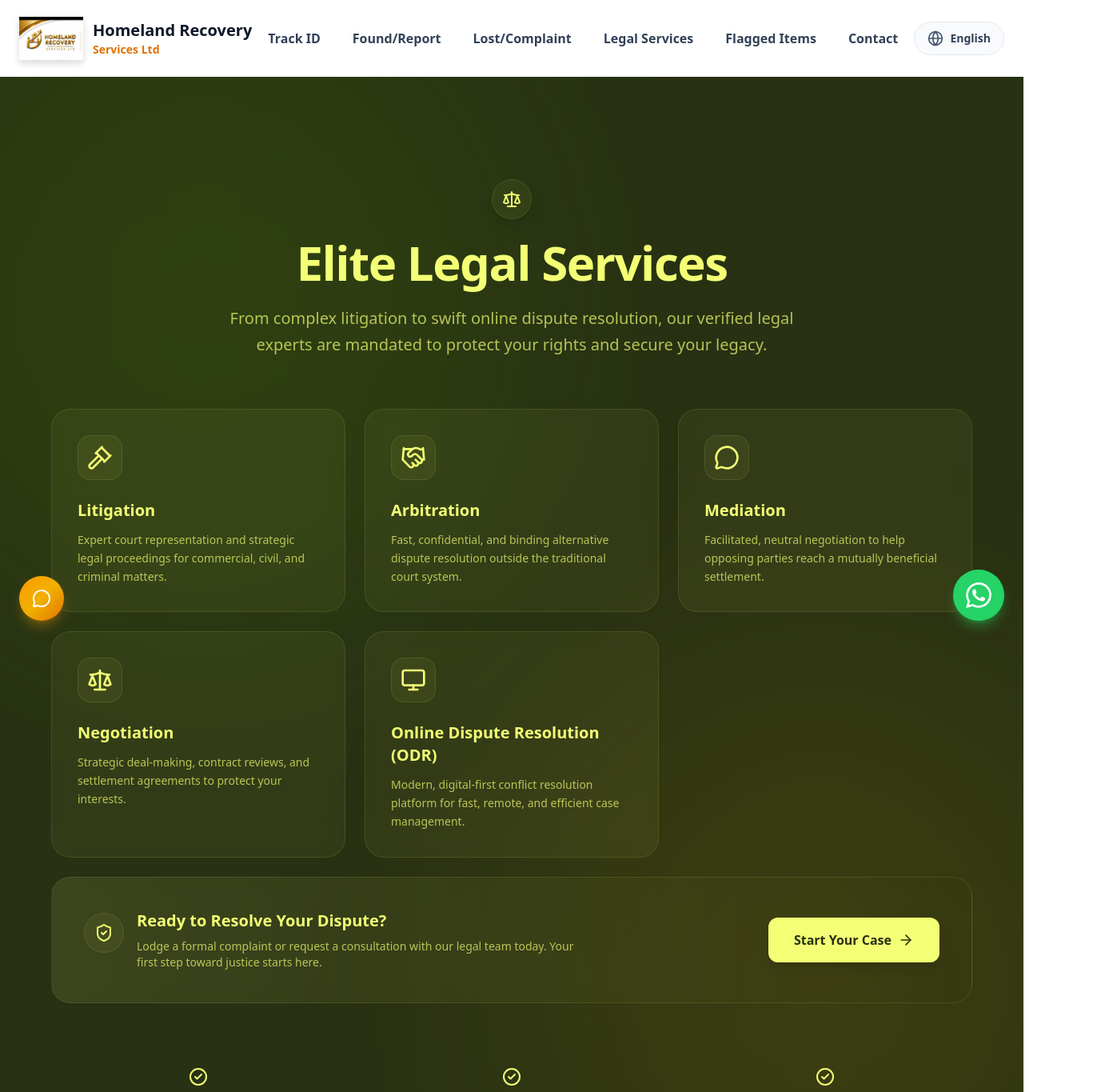
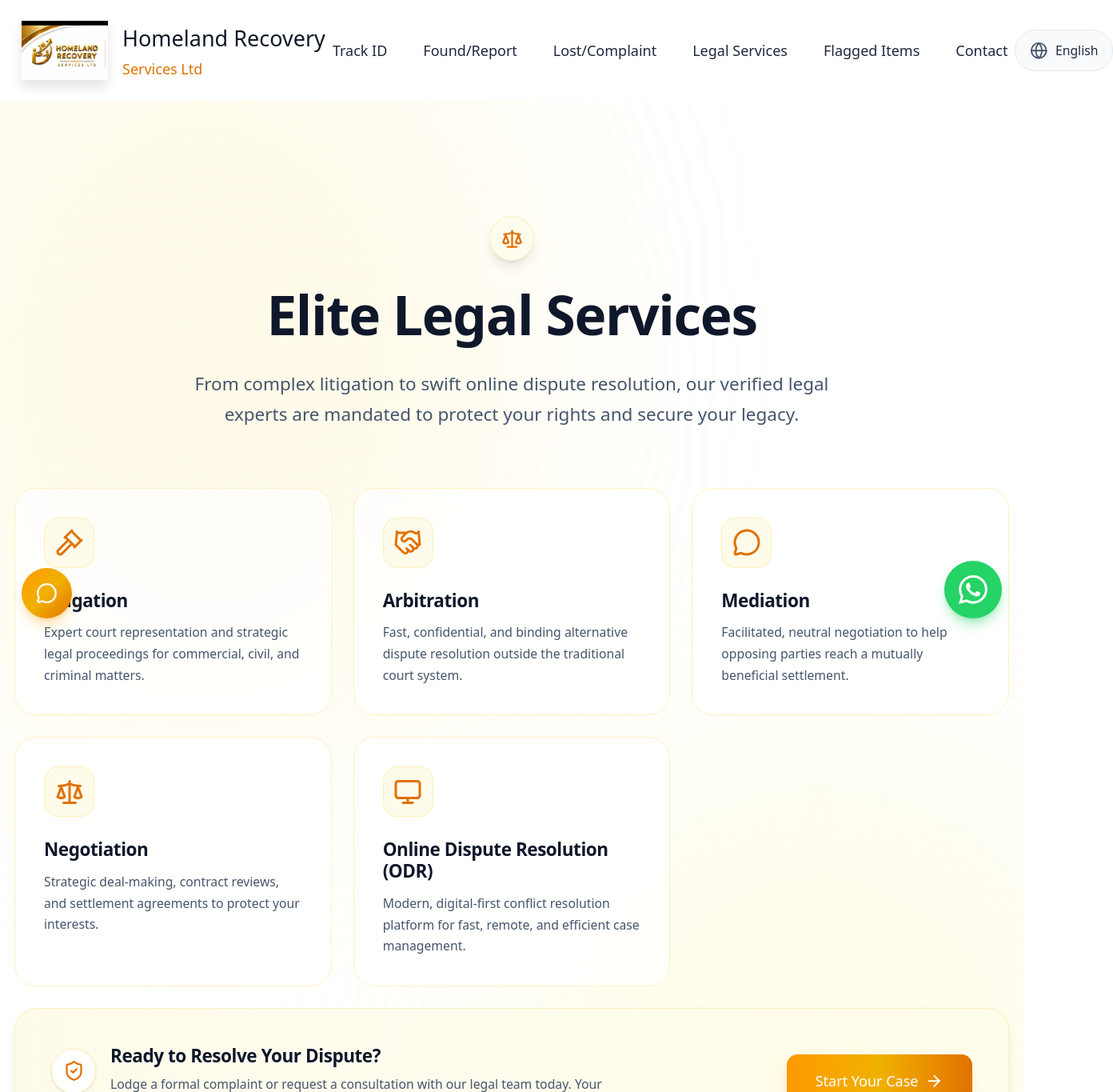
Before and after one commit to sanusiabdullah784-commits/Recovery, a Next.js app: page /legal-services in a window 1280 px wide. Shown: the top 1365 px of the page at 80% size, 1392 px wide, since content can reach past the window. Built offline with nearby package versions, Linux system fonts and the light colour scheme.

Commit message:
feat: increase global text/button sizes, update navbar logo scaling, and apply white/gold theme to Legal Services section

```diff
--- a/src/app/globals.css
+++ b/src/app/globals.css
@@ -1,32 +1,74 @@
 @import "tailwindcss";
 
-@layer base {
-  :root {
-    --background: 0 0% 100%;
-    --foreground: 222.2 84% 4.9%;
+/* ==========================================
+   GLOBAL TYPOGRAPHY & LARGER TEXT
+   ========================================== */
+html {
+  /* Increasing base font size to 18px makes ALL Tailwind text (text-sm, text-lg, etc.) 12.5% larger globally */
+  font-size: 18px;
+}
+
+html, body {
+  overflow-x: hidden;
+  max-width: 100vw;
+  background-color: #ffffff !important; /* Force pure white background permanently */
+  color: #0f172a !important; /* Force dark slate text for maximum readability */
+  font-weight: 500 !important; /* Make all base text bolder (Medium weight) */
+  -webkit-font-smoothing: antialiased;
+  -moz-osx-font-smoothing: grayscale;
+  scroll-behavior: smooth;
+}
+
+/* Make all headings extra bold and premium */
+h1, h2, h3, h4, h5, h6 {
+  font-weight: 800 !important;
+  letter-spacing: -0.02em; /* Tighter tracking for a premium look */
+  color: #0f172a !important;
+  line-height: 1.2;
+}
+
+/* Ensure paragraphs, lists, and links inherit the bolder weight */
+p, li, span, a, label, input, button {
+  font-weight: inherit;
+  line-height: 1.7; /* Increased line height for better readability with larger text */
+}
+
+/* ==========================================
+   MOBILE TYPOGRAPHY RESPONSIVENESS
+   ========================================== */
+@media (max-width: 768px) {
+  /* Scale back to 16px on tablets and mobile to prevent layout breaking and iOS zoom */
+  html {
+    font-size: 16px !important;
   }
 
-  .dark {
-    --background: 222.2 84% 4.9%;
-    --foreground: 210 40% 98%;
+  h1 {
+    font-size: 2.25rem !important;
+    line-height: 1.2;
+  }
+  h2 {
+    font-size: 1.875rem !important;
+    line-height: 1.2;
+  }
+  h3 {
+    font-size: 1.5rem !important;
+    line-height: 1.3;
   }
 }
 
-body {
-  background-color: hsl(var(--background));
-  color: hsl(var(--foreground));
-  -webkit-font-smoothing: antialiased;
-  scroll-behavior: smooth;
+@media (max-width: 480px) {
+  /* Extra small mobile adjustments */
+  h1 {
+    font-size: 1.875rem !important;
+  }
+  h2 {
+    font-size: 1.5rem !important;
+  }
 }
 
 /* ==========================================
    GLOBAL MOBILE FIXES (Prevent Overflow)
    ========================================== */
-html, body {
-  overflow-x: hidden;
-  max-width: 100vw;
-}
-
 * {
   box-sizing: border-box;
 }
@@ -45,7 +87,7 @@ img, video, canvas, iframe {
 }
 /* ========================================== */
 
-/* Premium Custom Scrollbar */
+/* Premium Custom Scrollbar (Updated for Light Theme) */
 ::-webkit-scrollbar {
   width: 8px;
   height: 8px;
@@ -54,9 +96,9 @@ img, video, canvas, iframe {
   background: transparent;
 }
 ::-webkit-scrollbar-thumb {
-  background: hsl(215.4 16.3% 46.9%);
+  background: #cbd5e1; /* Lighter gray to match white theme */
   border-radius: 9999px;
 }
 ::-webkit-scrollbar-thumb:hover {
-  background: hsl(215.3 19.3% 34.5%);
+  background: #94a3b8;
 }
--- a/src/components/LegalServicesSection.tsx
+++ b/src/components/LegalServicesSection.tsx
@@ -54,27 +54,18 @@ export function LegalServicesSection() {
     }
   };
 
-  // Custom Color Variables
-  const bgMain = "bg-[#283113]";
-  const textMain = "text-[#F3FF74]";
-  const textMuted = "text-[#F3FF74]/70";
-  const glassBg = "bg-[#F3FF74]/5";
-  const glassBorder = "border-[#F3FF74]/10";
-  const btnBg = "bg-[#F3FF74] hover:bg-[#E0EC60]";
-  const btnText = "text-[#283113]";
+  return (
+    <section className="relative min-h-screen pt-32 pb-24 px-4 overflow-hidden bg-white">
 
-  return (
-    <section className={`relative min-h-screen pt-32 pb-24 px-4 overflow-hidden ${bgMain}`}>
+      {/* Subtle Ambient Orbs - Gold/Amber */}
+      <div className="absolute top-[-10%] left-[-10%] w-[60%] h-[60%] bg-amber-200/20 rounded-full blur-[150px] animate-pulse" />
+      <div className="absolute bottom-[-10%] right-[-10%] w-[60%] h-[60%] bg-yellow-200/20 rounded-full blur-[150px] animate-pulse delay-1000" />
 
-      {/* Subtle Ambient Orbs */}
-      <div className="absolute top-[-10%] left-[-10%] w-[60%] h-[60%] bg-lime-500/10 rounded-full blur-[150px] animate-pulse" />
-      <div className="absolute bottom-[-10%] right-[-10%] w-[60%] h-[60%] bg-yellow-500/10 rounded-full blur-[150px] animate-pulse delay-1000" />
-
-      {/* Grid Pattern */}
+      {/* Grid Pattern - Gold */}
       <div
         className="absolute inset-0 -z-10 opacity-[0.03]"
         style={{
-          backgroundImage: `linear-gradient(rgba(243, 255, 116, 0.1) 1px, transparent 1px), linear-gradient(90deg, rgba(243, 255, 116, 0.1) 1px, transparent 1px)`,
+          backgroundImage: `linear-gradient(rgba(217, 169, 56, 0.3) 1px, transparent 1px), linear-gradient(90deg, rgba(217, 169, 56, 0.3) 1px, transparent 1px)`,
           backgroundSize: '60px 60px',
           maskImage: 'radial-gradient(circle at center, black 40%, transparent 100%)'
         }}
@@ -90,13 +81,13 @@ export function LegalServicesSection() {
           transition={{ duration: 0.6 }}
           className="text-center mb-16"
         >
-          <div className={`inline-flex items-center justify-center p-3 rounded-full mb-6 border ${glassBorder} ${glassBg} shadow-lg`}>
-            <Scale className={`h-6 w-6 ${textMain}`} />
+          <div className="inline-flex items-center justify-center p-3 rounded-full mb-6 border border-amber-200/50 bg-amber-50/50 shadow-lg">
+            <Scale className="h-6 w-6 text-amber-600" />
           </div>
-          <h1 className={`text-4xl md:text-6xl font-extrabold tracking-tight mb-6 ${textMain}`}>
+          <h1 className="text-4xl md:text-6xl font-black tracking-tight mb-6 text-slate-900">
             {t("Elite Legal Services", "Elite Legal Services")}
           </h1>
-          <p className={`text-lg md:text-xl max-w-3xl mx-auto leading-relaxed ${textMuted}`}>
+          <p className="text-lg md:text-xl max-w-3xl mx-auto leading-relaxed text-slate-600 font-medium">
             {t("From complex litigation to swift online dispute resolution, our verified legal experts are mandated to protect your rights and secure your legacy.", "From complex litigation to swift online dispute resolution, our verified legal experts dey ready to protect your rights and secure your legacy.")}
           </p>
         </motion.div>
@@ -114,34 +105,34 @@ export function LegalServicesSection() {
               key={index}
               variants={cardVariants}
               whileHover={{ y: -8, transition: { duration: 0.2 } }}
-              className={`group relative p-8 rounded-3xl border ${glassBorder} ${glassBg} backdrop-blur-sm hover:border-[#F3FF74]/30 hover:bg-[#F3FF74]/10 transition-all duration-300`}
+              className="group relative p-8 rounded-3xl border border-amber-200/50 bg-white/80 backdrop-blur-sm hover:border-amber-400/50 hover:bg-amber-50/50 hover:shadow-xl hover:shadow-amber-500/10 transition-all duration-300"
             >
-              <div className={`inline-flex items-center justify-center w-14 h-14 rounded-2xl ${glassBg} border ${glassBorder} mb-6 group-hover:scale-110 transition-transform duration-300`}>
-                <div className={textMain}>{service.icon}</div>
+              <div className="inline-flex items-center justify-center w-14 h-14 rounded-2xl bg-amber-50 border border-amber-200/50 mb-6 group-hover:scale-110 group-hover:bg-amber-100 transition-all duration-300">
+                <div className="text-amber-600">{service.icon}</div>
               </div>
-              <h3 className={`text-xl font-bold mb-3 ${textMain}`}>{service.title}</h3>
-              <p className={`text-sm leading-relaxed ${textMuted}`}>{service.desc}</p>
+              <h3 className="text-xl font-bold mb-3 text-slate-900 group-hover:text-amber-700 transition-colors">{service.title}</h3>
+              <p className="text-sm leading-relaxed text-slate-600 font-medium">{service.desc}</p>
             </motion.div>
           ))}
 
-          {/* CTA Card spanning full width on mobile, or integrated nicely */}
+          {/* CTA Card */}
           <motion.div
             variants={cardVariants}
-            className={`md:col-span-2 lg:col-span-3 p-8 md:p-10 rounded-3xl border ${glassBorder} bg-gradient-to-r from-[#F3FF74]/10 to-transparent backdrop-blur-sm flex flex-col md:flex-row items-center justify-between gap-6`}
+            className="md:col-span-2 lg:col-span-3 p-8 md:p-10 rounded-3xl border border-amber-200/50 bg-gradient-to-r from-amber-50 to-yellow-50/50 backdrop-blur-sm flex flex-col md:flex-row items-center justify-between gap-6 shadow-lg"
           >
             <div className="flex items-start gap-4">
-              <div className={`p-3 rounded-full ${glassBg} border ${glassBorder} mt-1`}>
-                <ShieldCheck className={`h-6 w-6 ${textMain}`} />
+              <div className="p-3 rounded-full bg-white border border-amber-200/50 mt-1 shadow-sm">
+                <ShieldCheck className="h-6 w-6 text-amber-600" />
               </div>
               <div>
-                <h3 className={`text-xl font-bold mb-2 ${textMain}`}>{t("Ready to Resolve Your Dispute?", "You Ready to Resolve Your Dispute?")}</h3>
-                <p className={`text-sm ${textMuted} max-w-xl`}>
+                <h3 className="text-xl font-bold mb-2 text-slate-900">{t("Ready to Resolve Your Dispute?", "You Ready to Resolve Your Dispute?")}</h3>
+                <p className="text-sm text-slate-600 font-medium max-w-xl">
                   {t("Lodge a formal complaint or request a consultation with our legal team today. Your first step toward justice starts here.", "Lodge formal complaint or request consultation with our legal team today. Your first step toward justice start here.")}
                 </p>
               </div>
             </div>
-            <Link href="/complaints" className="flex-shrink-0">
-              <button className={`flex items-center gap-2 px-8 py-4 rounded-xl font-bold shadow-lg transition-all duration-300 hover:scale-105 ${btnBg} ${btnText}`}>
+            <Link href="/complaints" className="flex-shrink-0 w-full md:w-auto">
+              <button className="flex items-center justify-center gap-2 w-full md:w-auto px-8 py-4 rounded-xl font-bold text-white shadow-lg shadow-amber-500/20 transition-all duration-300 hover:scale-105 bg-gradient-to-r from-amber-500 via-yellow-500 to-amber-600 hover:from-amber-600 hover:via-yellow-600 hover:to-amber-700">
                 {t("Start Your Case", "Start Your Case")}
                 <ArrowRight className="h-5 w-5" />
               </button>
@@ -162,10 +153,10 @@ export function LegalServicesSection() {
             { label: t("Confidential & Secure", "Confidential & Secure"), desc: t("100% Data Protection", "100% Data Protection") },
             { label: t("Proven Track Record", "Proven Track Record"), desc: t("High Success Rate", "High Success Rate") }
           ].map((item, i) => (
-            <div key={i} className="flex flex-col items-center gap-2">
-              <CheckCircle2 className={`h-6 w-6 ${textMain}`} />
-              <h4 className={`font-bold ${textMain}`}>{item.label}</h4>
-              <p className={`text-xs ${textMuted}`}>{item.desc}</p>
+            <div key={i} className="flex flex-col items-center gap-2 p-4 rounded-2xl hover:bg-amber-50/50 transition-colors">
+              <CheckCircle2 className="h-6 w-6 text-amber-600" />
+              <h4 className="font-bold text-slate-900">{item.label}</h4>
+              <p className="text-xs font-medium text-slate-500">{item.desc}</p>
             </div>
           ))}
         </motion.div>
--- a/src/components/Navbar.tsx
+++ b/src/components/Navbar.tsx
@@ -57,38 +57,38 @@ export function Navbar() {
           : "bg-transparent border-transparent"
       }`}
     >
-      <div className="w-full max-w-7xl mx-auto flex h-16 md:h-24 items-center justify-between px-3 md:px-6">
+      <div className="w-full max-w-7xl mx-auto flex h-24 md:h-28 items-center justify-between px-4 md:px-6">
 
-        {/* Brand with Mobile-Optimized Logo */}
-        <Link href="/" className="flex items-center gap-2 md:gap-3 shrink-0 min-w-0 group" onClick={() => setIsOpen(false)}>
+        {/* Brand with MASSIVE & ZOOMABLE Logo */}
+        <Link href="/" className="flex items-center gap-3 md:gap-4 shrink-0 min-w-0 group" onClick={() => setIsOpen(false)}>
           <Image
             src="/logo.png"
             alt="Homeland Recovery Services Ltd Logo"
-            width={120}
-            height={120}
-            className="w-10 h-10 md:w-20 md:h-20 object-contain drop-shadow-lg group-hover:scale-105 transition-transform duration-300 flex-shrink-0"
+            width={160}
+            height={160}
+            className="w-16 h-16 md:w-24 md:h-24 object-contain drop-shadow-xl group-hover:scale-125 transition-transform duration-500 ease-out flex-shrink-0"
             priority
           />
           <div className="flex flex-col leading-tight min-w-0">
-            <span className={`font-extrabold text-sm md:text-xl transition-colors truncate ${isScrolled ? "text-slate-900" : "text-slate-900"}`}>
+            <span className={`font-black text-lg md:text-2xl transition-colors truncate ${isScrolled ? "text-slate-900" : "text-slate-900"}`}>
               Homeland Recovery
             </span>
-            <span className={`font-bold text-[10px] md:text-sm hidden sm:block transition-colors truncate ${isScrolled ? "text-amber-600" : "text-amber-600"}`}>
+            <span className={`font-extrabold text-xs md:text-base hidden sm:block transition-colors truncate ${isScrolled ? "text-amber-600" : "text-amber-600"}`}>
               Services Ltd
             </span>
           </div>
         </Link>
 
-        {/* Desktop Links - Strictly hidden on mobile */}
+        {/* Desktop Links - All buttons kept exactly as they were */}
         <div className="hidden lg:flex items-center gap-4 xl:gap-6">
           {navLinks.map((link) => (
             <Link
               key={link.href}
               href={link.href}
-              className={`relative px-2 py-2 text-sm xl:text-base font-semibold transition-colors group whitespace-nowrap ${
+              className={`relative px-2 py-2 text-sm xl:text-base font-bold transition-colors group whitespace-nowrap ${
                 isScrolled
-                  ? "text-slate-600 hover:text-amber-600"
-                  : "text-slate-700 hover:text-amber-600"
+                  ? "text-slate-700 hover:text-amber-600"
+                  : "text-slate-800 hover:text-amber-600"
               }`}
             >
               {link.label}
@@ -97,7 +97,7 @@ export function Navbar() {
           ))}
         </div>
 
-        {/* Desktop Actions - Theme toggle removed */}
+        {/* Desktop Actions - Renamed back to English/Pidgin */}
         <div className="hidden lg:flex items-center gap-2 xl:gap-4 shrink-0">
           <button
             onClick={() => setLang(lang === "en" ? "pid" : "en")}
@@ -108,13 +108,13 @@ export function Navbar() {
             }`}
           >
             <Globe className="h-4 w-4 xl:h-5 xl:w-5 transition-colors text-slate-600" />
-            <span className="font-bold transition-colors text-slate-700">
+            <span className="font-extrabold transition-colors text-slate-800">
               {lang === "en" ? "English" : "Pidgin"}
             </span>
           </button>
         </div>
 
-        {/* Mobile Toggles - Theme toggle removed */}
+        {/* Mobile Toggles - Renamed back to English/Pidgin */}
         <div className="flex items-center gap-2 lg:hidden shrink-0">
           <button
             onClick={() => setLang(lang === "en" ? "pid" : "en")}
@@ -125,7 +125,7 @@ export function Navbar() {
             }`}
           >
             <Globe className="h-4 w-4 text-slate-600" />
-            <span className="text-xs font-bold text-slate-700">
+            <span className="text-xs font-extrabold text-slate-800">
               {lang === "en" ? "English" : "Pidgin"}
             </span>
           </button>
@@ -134,7 +134,7 @@ export function Navbar() {
             variant="ghost"
             size="icon"
             onClick={() => setIsOpen(!isOpen)}
-            className="w-10 h-10 shrink-0"
+            className="w-11 h-11 shrink-0"
           >
             <AnimatePresence mode="wait">
               {isOpen ? (
@@ -151,7 +151,7 @@ export function Navbar() {
         </div>
       </div>
 
-      {/* Mobile Menu - Optimized padding and text sizes */}
+      {/* Mobile Menu */}
       <AnimatePresence>
         {isOpen && (
           <motion.div
@@ -162,7 +162,7 @@ export function Navbar() {
             transition={{ duration: 0.3, ease: "easeInOut" }}
             className="lg:hidden bg-white/95 backdrop-blur-xl border-t border-slate-200 overflow-hidden"
           >
-            <div className="w-full max-w-7xl mx-auto px-4 py-4 flex flex-col gap-2">
+            <div className="w-full max-w-7xl mx-auto px-5 py-6 flex flex-col gap-3">
               {navLinks.map((link, index) => (
                 <motion.div
                   key={link.href}
@@ -173,10 +173,10 @@ export function Navbar() {
                   <Link
                     href={link.href}
                     onClick={() => setIsOpen(false)}
-                    className="flex items-center justify-between px-4 py-3 text-slate-700 font-semibold text-base hover:bg-amber-50 rounded-xl transition-colors group"
+                    className="flex items-center justify-between px-5 py-4 text-slate-800 font-bold text-lg hover:bg-amber-50 rounded-xl transition-colors group"
                   >
                     <span>{link.label}</span>
-                    <span className="text-amber-600 opacity-0 group-hover:opacity-100 transition-opacity text-lg">→</span>
+                    <span className="text-amber-600 opacity-0 group-hover:opacity-100 transition-opacity text-xl">→</span>
                   </Link>
                 </motion.div>
               ))}
@@ -186,17 +186,17 @@ export function Navbar() {
                 initial={{ opacity: 0, x: -20 }}
                 animate={{ opacity: 1, x: 0 }}
                 transition={{ delay: 0.3, duration: 0.3 }}
-                className="mt-2 pt-4 border-t border-slate-200"
+                className="mt-3 pt-5 border-t border-slate-200"
               >
                 <button
                   onClick={() => setLang(lang === "en" ? "pid" : "en")}
-                  className="flex items-center justify-between w-full px-4 py-3 text-slate-700 font-semibold text-base hover:bg-amber-50 rounded-xl transition-colors"
+                  className="flex items-center justify-between w-full px-5 py-4 text-slate-800 font-bold text-lg hover:bg-amber-50 rounded-xl transition-colors"
                 >
-                  <span className="flex items-center gap-2">
-                    <Globe className="h-5 w-5 text-amber-600" />
+                  <span className="flex items-center gap-3">
+                    <Globe className="h-6 w-6 text-amber-600" />
                     {lang === "en" ? "Switch to Pidgin" : "Switch to English"}
                   </span>
-                  <span className="text-xs font-bold bg-amber-100 text-amber-600 px-3 py-1.5 rounded-md">
+                  <span className="text-sm font-extrabold bg-amber-100 text-amber-700 px-4 py-2 rounded-lg">
                     {lang === "en" ? "English → Pidgin" : "Pidgin → English"}
                   </span>
                 </button>
--- a/src/components/ui/button.tsx
+++ b/src/components/ui/button.tsx
@@ -4,7 +4,8 @@ import { cva, type VariantProps } from "class-variance-authority"
 import { cn } from "@/lib/utils"
 
 const buttonVariants = cva(
-  "group/button inline-flex shrink-0 items-center justify-center rounded-none border border-transparent bg-clip-padding text-xs font-semibold tracking-widest whitespace-nowrap uppercase transition-all outline-none select-none focus-visible:border-ring focus-visible:ring-2 focus-visible:ring-ring/30 active:not-aria-[haspopup]:translate-y-px disabled:pointer-events-none disabled:opacity-50 aria-invalid:border-destructive aria-invalid:ring-2 aria-invalid:ring-destructive/20 dark:aria-invalid:border-destructive/50 dark:aria-invalid:ring-destructive/40 [&_svg]:pointer-events-none [&_svg]:shrink-0 [&_svg:not([class*='size-'])]:size-3.5",
+  // ✅ UPDATED: Increased base text size to text-sm/sm:text-base, made font-bold, added rounded-xl for premium feel, and larger SVG icons
+  "group/button inline-flex shrink-0 items-center justify-center rounded-xl border border-transparent bg-clip-padding text-sm sm:text-base font-bold tracking-wide whitespace-nowrap transition-all outline-none select-none focus-visible:border-ring focus-visible:ring-2 focus-visible:ring-ring/30 active:not-aria-[haspopup]:translate-y-px disabled:pointer-events-none disabled:opacity-50 aria-invalid:border-destructive aria-invalid:ring-2 aria-invalid:ring-destructive/20 dark:aria-invalid:border-destructive/50 dark:aria-invalid:ring-destructive/40 [&_svg]:pointer-events-none [&_svg]:shrink-0 [&_svg:not([class*='size-'])]:size-4 sm:size-5",
   {
     variants: {
       variant: {
@@ -20,15 +21,16 @@ const buttonVariants = cva(
         link: "text-primary underline underline-offset-4 hover:underline",
       },
       size: {
+        // ✅ UPDATED: Increased heights, padding, and gaps for a larger, more clickable feel
         default:
-          "h-10 gap-1.5 px-6 has-data-[icon=inline-end]:pr-4 has-data-[icon=inline-start]:pl-4",
-        xs: "h-7 gap-1 px-3 has-data-[icon=inline-end]:pr-2 has-data-[icon=inline-start]:pl-2 [&_svg:not([class*='size-'])]:size-3",
-        sm: "h-9 gap-1 px-4 has-data-[icon=inline-end]:pr-3 has-data-[icon=inline-start]:pl-3",
-        lg: "h-11 gap-1.5 px-8 has-data-[icon=inline-end]:pr-5 has-data-[icon=inline-start]:pl-5",
-        icon: "size-10",
-        "icon-xs": "size-7 [&_svg:not([class*='size-'])]:size-3",
-        "icon-sm": "size-9",
-        "icon-lg": "size-11",
+          "h-11 sm:h-12 gap-2 px-6 sm:px-8 has-data-[icon=inline-end]:pr-5 sm:pr-6 has-data-[icon=inline-start]:pl-5 sm:pl-6",
+        xs: "h-8 sm:h-9 gap-1.5 px-3 sm:px-4 has-data-[icon=inline-end]:pr-2.5 sm:pr-3 has-data-[icon=inline-start]:pl-2.5 sm:pl-3 [&_svg:not([class*='size-'])]:size-3.5",
+        sm: "h-10 sm:h-11 gap-1.5 px-4 sm:px-5 has-data-[icon=inline-end]:pr-3 sm:pr-4 has-data-[icon=inline-start]:pl-3 sm:pl-4",
+        lg: "h-12 sm:h-14 gap-2 px-7 sm:px-10 has-data-[icon=inline-end]:pr-6 sm:pr-8 has-data-[icon=inline-start]:pl-6 sm:pl-8",
+        icon: "size-11 sm:size-12",
+        "icon-xs": "size-8 sm:size-9 [&_svg:not([class*='size-'])]:size-3.5",
+        "icon-sm": "size-10 sm:size-11",
+        "icon-lg": "size-12 sm:size-14",
       },
     },
     defaultVariants: {
```
Also changed, not shown: src/components/Hero.tsx (+15 -10 lines).
